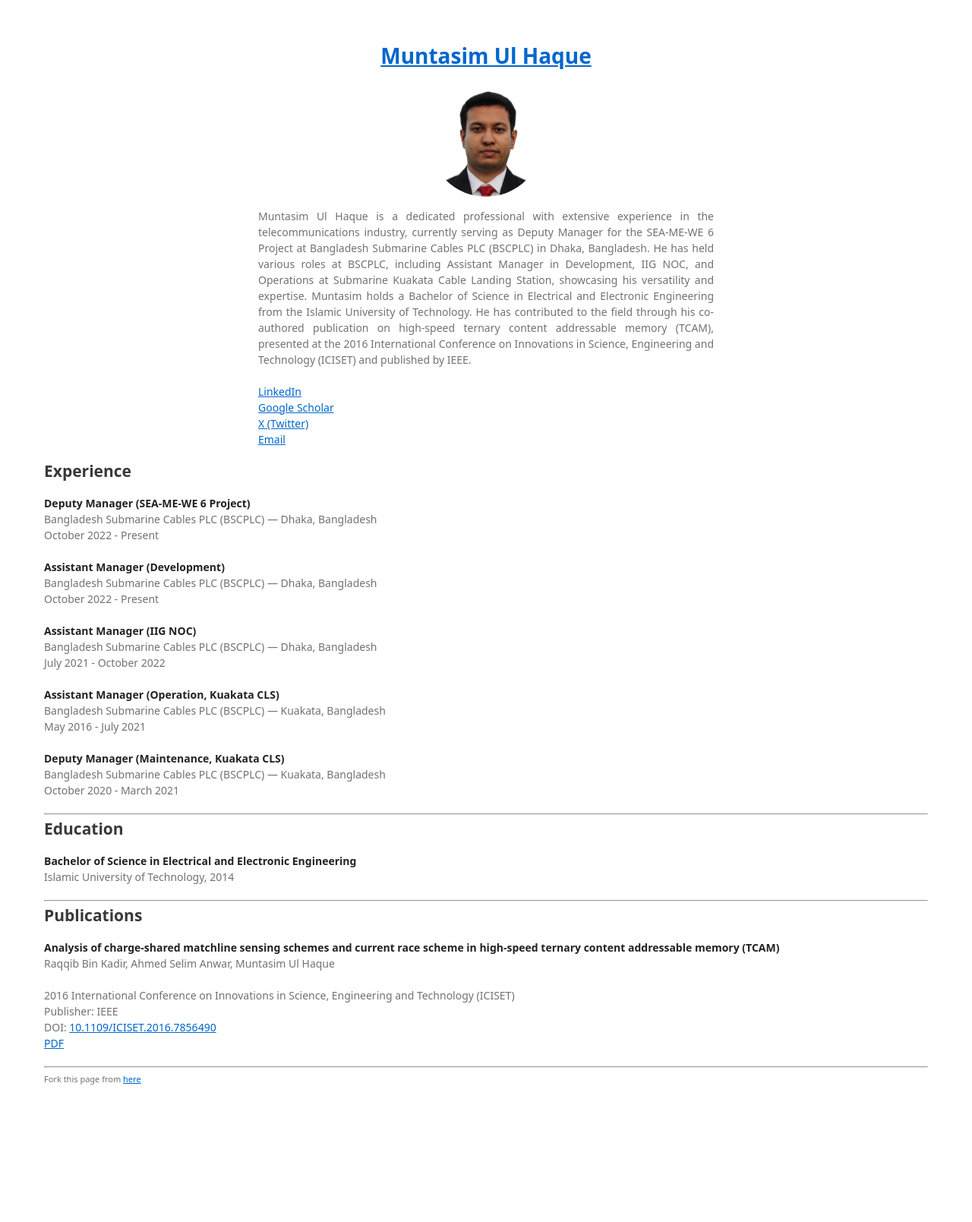
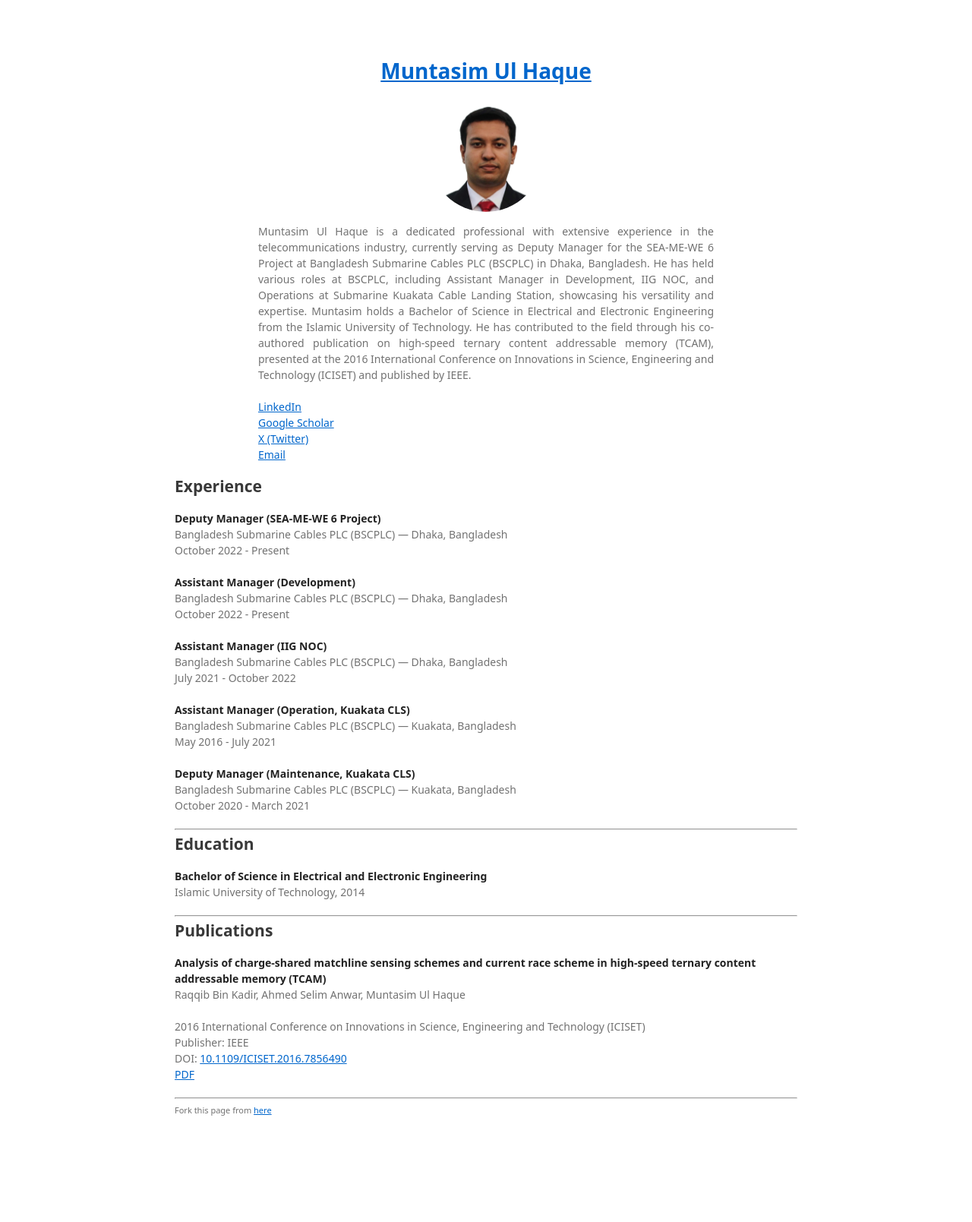
Before and after one commit to muntasimulhaque/muntasimulhaque.github.io, a Jekyll site: the page built from index.md, in a window 1280 px wide. Shown: the whole page at 76% size. Built offline with Jekyll 4.4.1, drawn with Linux system fonts in a browser that asks for light colours; our own code applies the rules of GitHub Pages for plain Markdown files; a script that is not in the unit is left out; before the commit the page ends 1548 px from its top, so only the background shows below that.

Commit message:
Update default.html

```diff
--- a/_layouts/default.html
+++ b/_layouts/default.html
@@ -1,5 +1,5 @@
 <!DOCTYPE html>
-<html lang="{{ site.lang | default: "en-US" }}">
+<html lang="{{ site.lang | default: 'en-US' }}">
 <head>
    {% if site.google_analytics %}
    <script async src="https://www.googletagmanager.com/gtag/js?id={{ site.google_analytics }}"></script>
@@ -19,10 +19,10 @@
    <!--[if lt IE 9]>
    <script src="https://cdnjs.cloudflare.com/ajax/libs/html5shiv/3.7.3/html5shiv.min.js"></script>
    <![endif]-->
-   <title>Muntasim Ul Haque's Portfolio</title> <!-- Update this line -->
 </head>
 <body>
    <div class="wrapper">
+      <section class="main-content">
          <header>
             <h1><a href="{{ "/" | absolute_url }}">{{ site.title | default: site.github.repository_name }}</a></h1>
             {% if site.logo %}
@@ -40,15 +40,14 @@
             </ul>
             {% endif %}
          </header>
-      <section>
          {{ content }}
       </section>
+   </div>
    <footer>
       {% if site.github.is_project_page %}
       <p>This project is maintained by <a href="{{ site.github.owner_url }}">{{ site.github.owner_name }}</a></p>
       {% endif %}
    </footer>
-   </div>
    <script src="{{ "/assets/js/scale.fix.js" | relative_url }}"></script>
 </body>
 </html>
```
Lines whose indentation alone changed are shown as unchanged.
